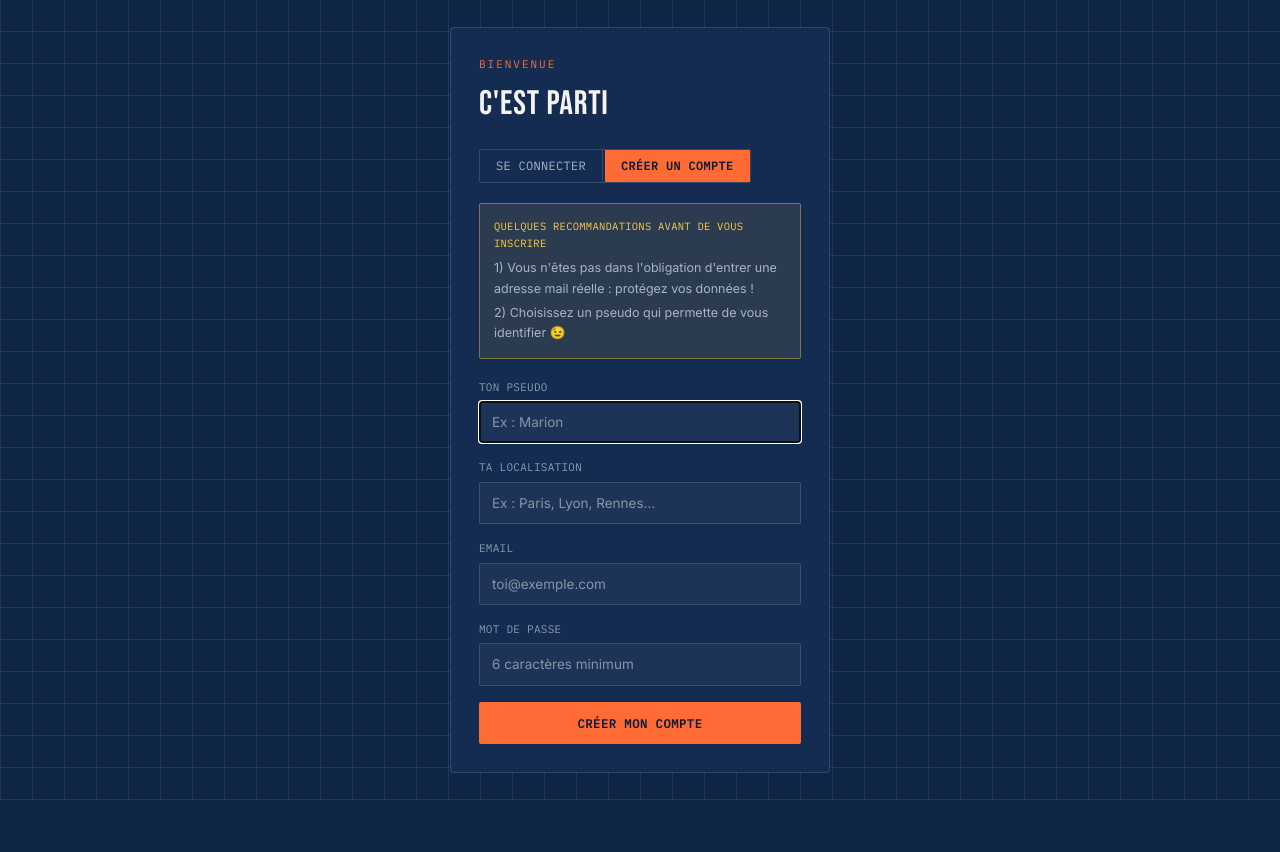
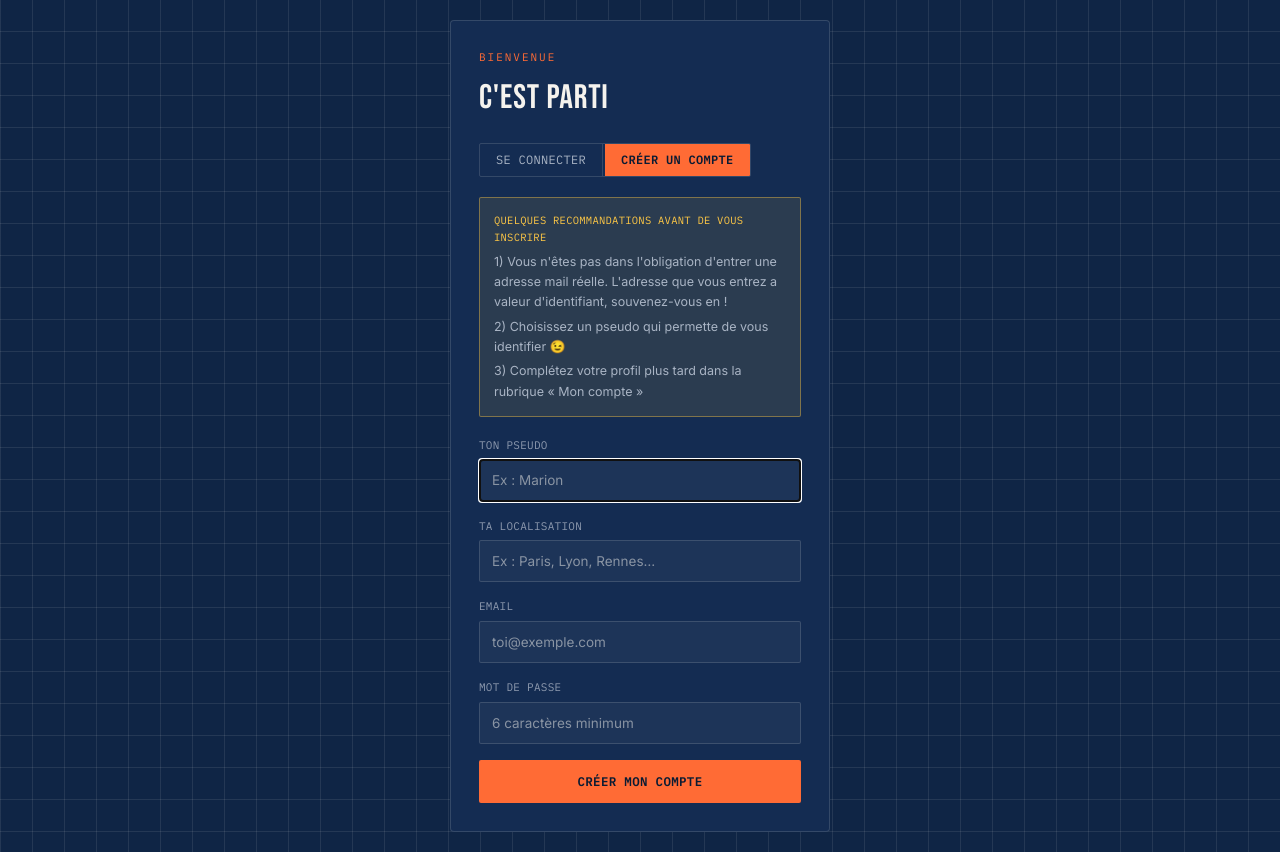
Before and after one commit to gumy-a11y/Surplus, a Next.js app: page /login in a window 1280 px wide. Both pictures are taken after a click on the button "CRÉER UN COMPTE". Before the commit the page ends 800 px from the top, so only its background shows below. Built offline with nearby package versions, Linux system fonts and the light colour scheme.

Commit message:
Update the pre-signup notice: identifier warning and a pointer to Mon compte

```diff
--- a/src/app/login/page.tsx
+++ b/src/app/login/page.tsx
@@ -130,10 +130,15 @@ export default function LoginPage() {
             </p>
             <p className="mb-1">
               1) Vous n&apos;êtes pas dans l&apos;obligation d&apos;entrer une
-              adresse mail réelle : protégez vos données !
+              adresse mail réelle. L&apos;adresse que vous entrez a valeur
+              d&apos;identifiant, souvenez-vous en !
+            </p>
+            <p className="mb-1">
+              2) Choisissez un pseudo qui permette de vous identifier 😉
             </p>
             <p className="mb-0">
-              2) Choisissez un pseudo qui permette de vous identifier 😉
+              3) Complétez votre profil plus tard dans la rubrique « Mon
+              compte »
             </p>
           </div>
         )}
```
